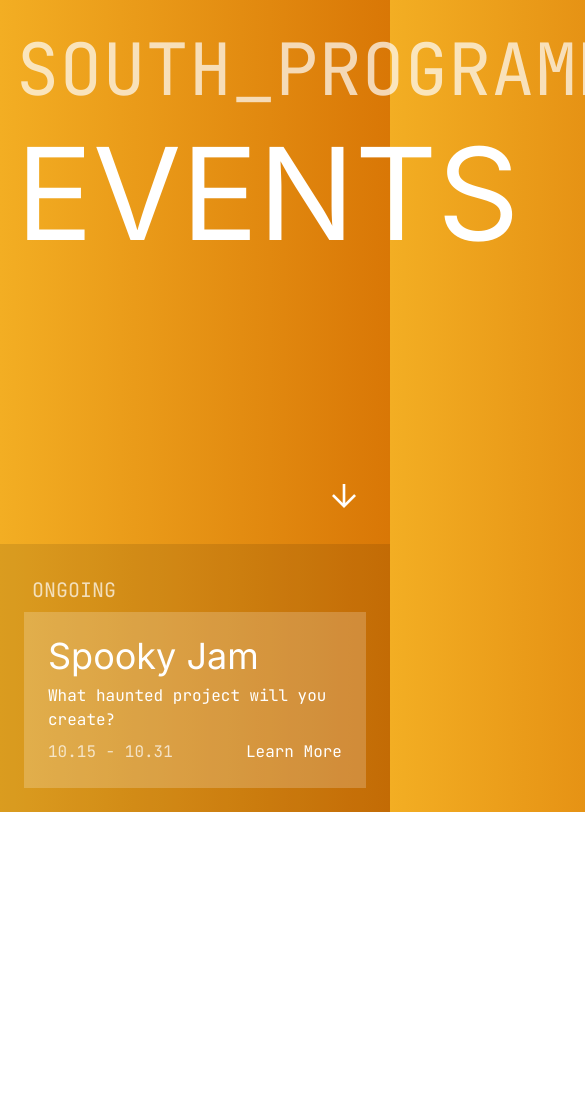
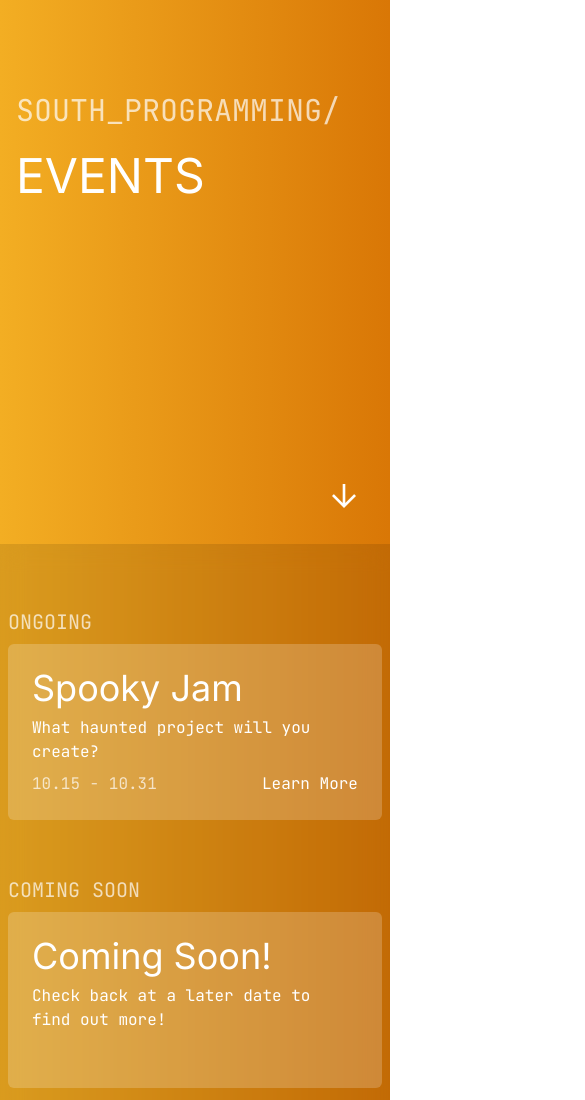
Before and after one commit to South-Programming/south-programming.github.io, a website: page public/events.html in a window 390 px wide. Shown: the part 300-1400 px from the top of the page, 585 px wide, since content can reach past the window. Before the commit the page ends 1112 px from the top, so only its background shows below. Drawn offline with nearby package versions, Linux system fonts and the light colour scheme.

Commit message:
Added responsiveness for Events and Spooky Jam + backdrop blur for overlay + fixed formatting + organized code layout

```diff
--- a/public/events.html
+++ b/public/events.html
@@ -43,24 +43,23 @@
         </div>
         <header class="parallax-header snap-center relative h-screen min-h-40 sm:min-h-60 lg:min-h-80 xl:min-h-96 flex flex-col justify-center place-content-between pt-12 text-white ">
                 <div class="p-4 sm:p-8 lg:p-12 xl:p-16 animate-fade">
-            <h1 class="text-7xl font-mono opacity-70">SOUTH_PROGRAMMING/</h1>
+                <h1 class="text-3xl sm:text-4xl md:text-5xl lg:text-6xl xl:text-7xl font-mono opacity-70">SOUTH_PROGRAMMING/</h1>
                 <br>
-            <h1 class="text-9xl font-normal">EVENTS</h1>
+                <h1 class="text-5xl sm:text-6xl md:text-7xl lg:text-8xl xl:text-9xl font-normal">EVENTS</h1>
                 <!--We also host monthly jams, where you can build projects with a theme which you can improve your skills with.-->
             </div>
         </header>
-    <main id="main" class="relative snap-center py-10 align-middle w-screen p-6 mx-auto font-sans flex justify-center bg-black bg-opacity-10">
-        <div class="flex flex-col w-screen">
-            <div class="flex flex-row justify-between text-white font-mono w-full p-2 py-2">
+        <main id="main" class="pt-14 backdrop-blur-md relative snap-center py-10 align-middle h-screen w-screen mx-auto font-sans flex justify-center bg-black bg-opacity-10">
+            <div class="flex flex-col gap-10 w-full sm:w-[640px]">
+                <div class="flex flex-col justify-between text-white font-mono w-full p-2 py-2 gap-2">
                     <h2 class="text-xl opacity-70">ONGOING</h2>
+
                     <!--
                         This would lead to a popup explaining the two ways you can submit, or could auto scroll down, or we could just put it in the event info
                         <a href="/public/events/guide.html">Submission Guide</a>
                         We could also have a section explaing how voting works and stuff if we decide to implement it.
                     -->
-
-            </div>
-            <div class=" bg-white bg-opacity-20 flex flex-col text-white p-6">
+                    <div class=" rounded-md bg-white bg-opacity-20 flex flex-col text-white p-6">
                         <h3 class="font-sans text-4xl font-normal">Spooky Jam</h3>
                         <p class="py-2 font-mono">What haunted project will you create?</p>
                         <div class="font-mono flex flex-row place-content-between">
@@ -72,6 +71,23 @@
                         </div>
                     </div>
                 </div>
+                <div class="flex flex-col justify-between text-white font-mono w-full p-2 py-2 gap-2">
+                    <h2 class="text-xl opacity-70">COMING SOON</h2>
+
+                    <!--
+                        Placeholder
+                    -->
+
+                    <div class=" rounded-md bg-white bg-opacity-20 flex flex-col text-white p-6">
+                        <h3 class="font-sans text-4xl font-normal">Coming Soon!</h3>
+                        <p class="py-2 font-mono">Check back at a later date to find out more!</p>
+                        <div class="font-mono flex flex-row place-content-between">
+                            <!--<p class="opacity-70">10.15 - 10.31</p>--> <!--Add back once a date is set-->
+                            <br>
+                        </div>
+                    </div>
+                </div>
+            </div>
         </main>
     </body>
     <script src="/src/content.js" defer></script> <!--RELATIVE PATH /sp-website-->
--- a/src/content.js
+++ b/src/content.js
@@ -1,7 +1,7 @@
 console.log("JavaScript is working.");
 
 // Select elements with class 'parallax-header' in both index.html and recap.html
-const parallaxHeaders = document.querySelectorAll('.parallax-header-index, .parallax-header-recap');
+const parallaxHeaders = document.querySelectorAll('.parallax-header');
 window.addEventListener('scroll', function () {
     const scrolled = window.scrollY;
 
```
Also changed, not shown: public/events/spooky_jam.html (+11 -12 lines), public/index.html (+30 -11 lines), public/recap.html (+14 -5 lines), public/output.css. Lines whose indentation alone changed are shown as unchanged.
